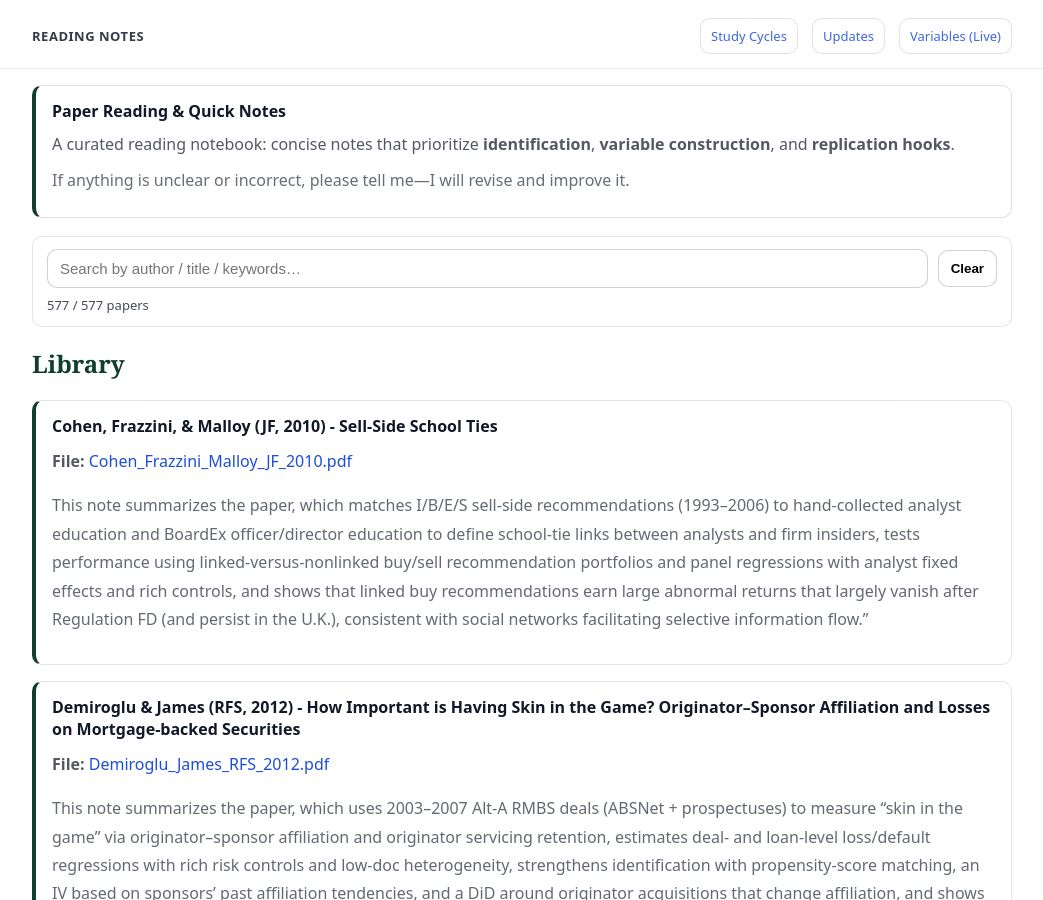
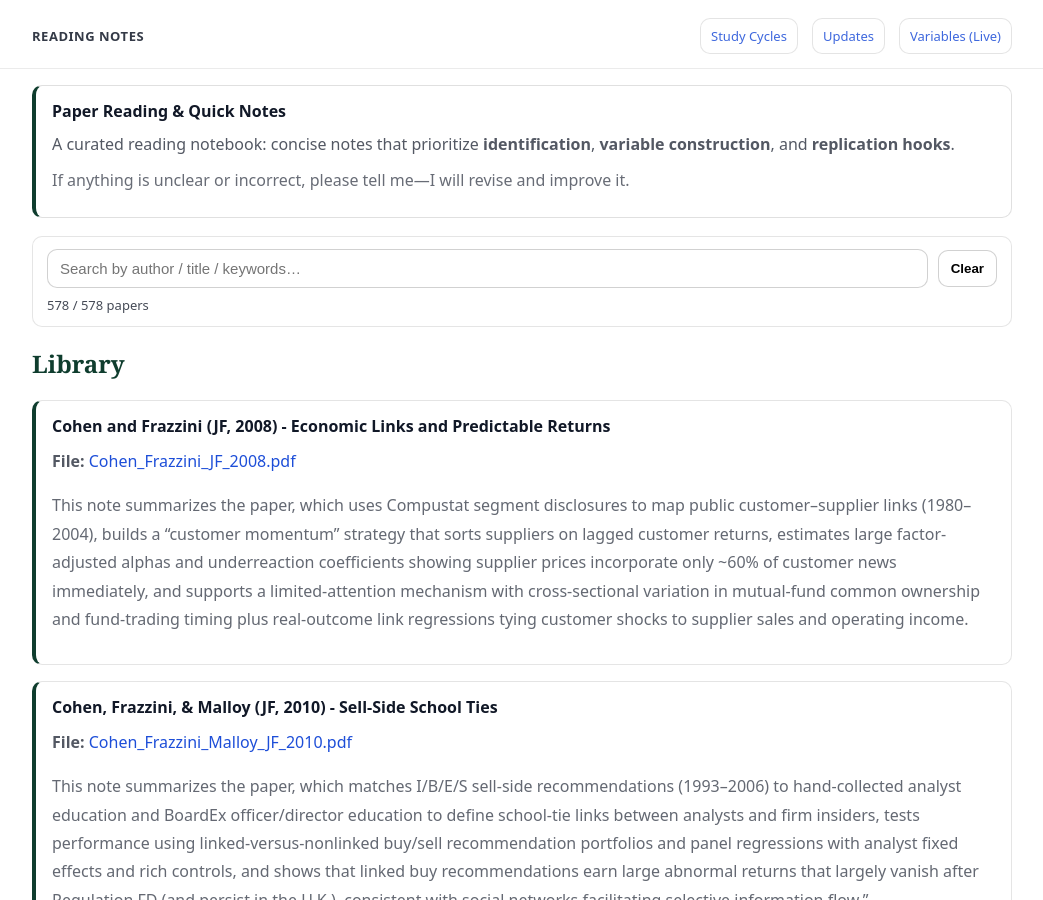
Before and after one commit to yaxinzn/study-archive, a Jekyll site: the page built from reading/index.md, in a window 1280 px wide and 900 px high. Shown: the whole window, without its empty margins (118-1161 px from the left). Built offline with Jekyll 4.4.1, drawn with Linux system fonts in a browser that asks for light colours.

Commit message:
Reading: add/update Cohen_Frazzini_JF_2008.pdf

```diff
--- a/_data/reading.yml
+++ b/_data/reading.yml
@@ -1,3 +1,7 @@
+- title: "Cohen and Frazzini (JF, 2008) - Economic Links and Predictable Returns"
+  file: "Cohen_Frazzini_JF_2008.pdf"
+  desc: "This note summarizes the paper, which uses Compustat segment disclosures to map public customer–supplier links (1980–2004), builds a “customer momentum” strategy that sorts suppliers on lagged customer returns, estimates large factor-adjusted alphas and underreaction coefficients showing supplier prices incorporate only ~60% of customer news immediately, and supports a limited-attention mechanism with cross-sectional variation in mutual-fund common ownership and fund-trading timing plus real-outcome link regressions tying customer shocks to supplier sales and operating income."
+
 - title: "Cohen, Frazzini, & Malloy (JF, 2010) - Sell-Side School Ties"
   file: "Cohen_Frazzini_Malloy_JF_2010.pdf"
   desc: "This note summarizes the paper, which matches I/B/E/S sell-side recommendations (1993–2006) to hand-collected analyst education and BoardEx officer/director education to define school-tie links between analysts and firm insiders, tests performance using linked-versus-nonlinked buy/sell recommendation portfolios and panel regressions with analyst fixed effects and rich controls, and shows that linked buy recommendations earn large abnormal returns that largely vanish after Regulation FD (and persist in the U.K.), consistent with social networks facilitating selective information flow.”"
```
Also changed, not shown: 1 other file.
